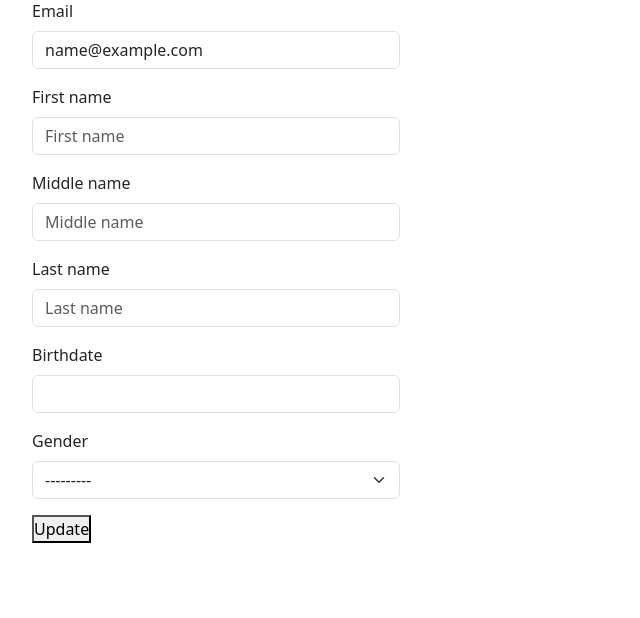
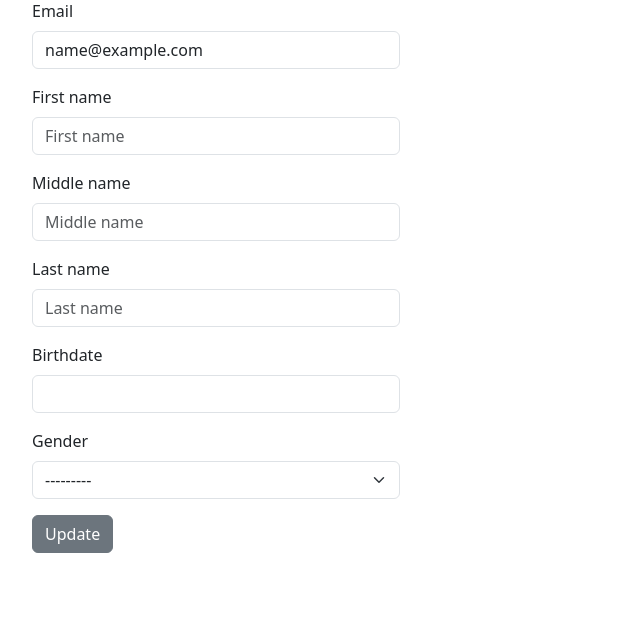
Before and after one commit to tttrono/MagisAir, a Django app: page /passenger/1/ in a window 1280 px wide. Shown: the part 155-773 px from the top of the page, without its empty margins (0-640 px from the left). Run offline with Django 5.2, Linux system fonts and the light colour scheme; the visitor is signed in with stand-in values (Sample User, id 1); data comes from the database, SQL or seed files in the repository; some libraries are stand-ins or nearby versions.

Commit message:
Renamed passenger_update template to passenger_information.html

```diff
--- a/User_Management/templates/passenger_update.html
+++ b/User_Management/templates/passenger_information.html
@@ -12,7 +12,7 @@
 	        {% csrf_token %}
 			{{ form.media }}
 	        {% bootstrap_form form set_placeholder=False%}
-	        <button type="submit"> Update </button>
+	        <button type="submit" class="btn btn-secondary"> Update </button>
 
 		</form>
 	</div>
--- a/User_Management/views.py
+++ b/User_Management/views.py
@@ -30,7 +30,7 @@ class PassengerInfoView(LoginRequiredMixin, UpdateView):
     """ An update view for passenger information. """
     model = Passenger
     form_class = PassengerForm
-    template_name = 'passenger_update.html'
+    template_name = 'passenger_information.html'
 
     def get_success_url(self):
         return reverse('home')
```
